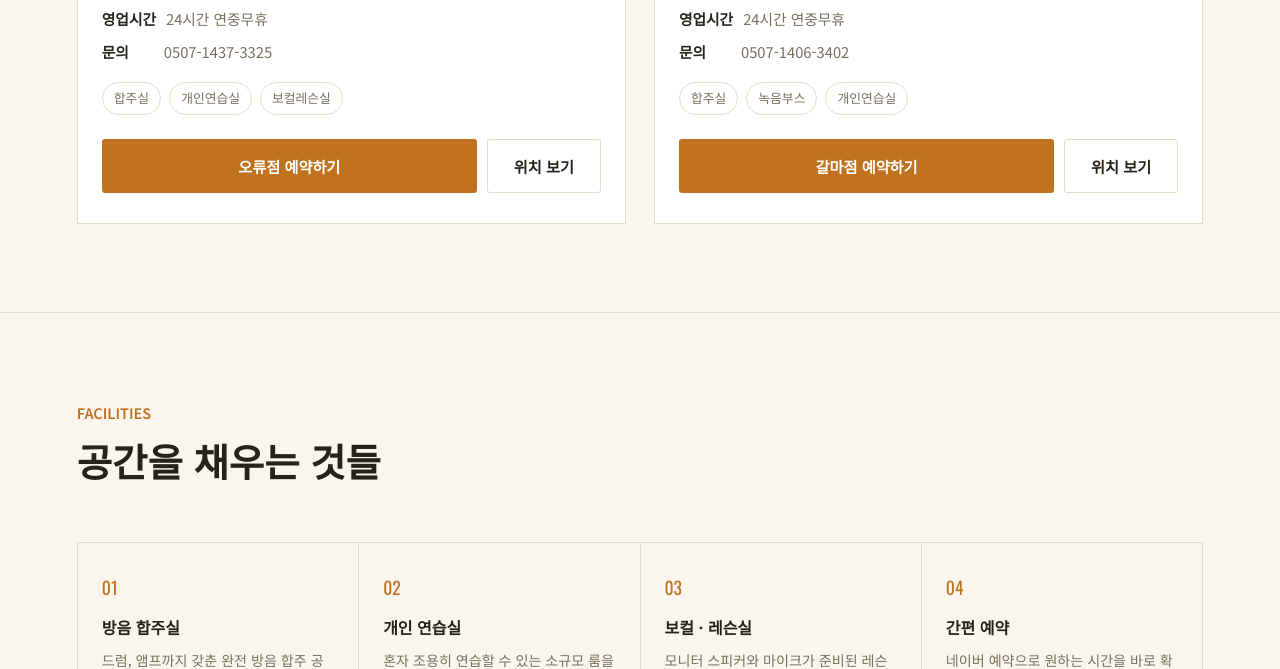
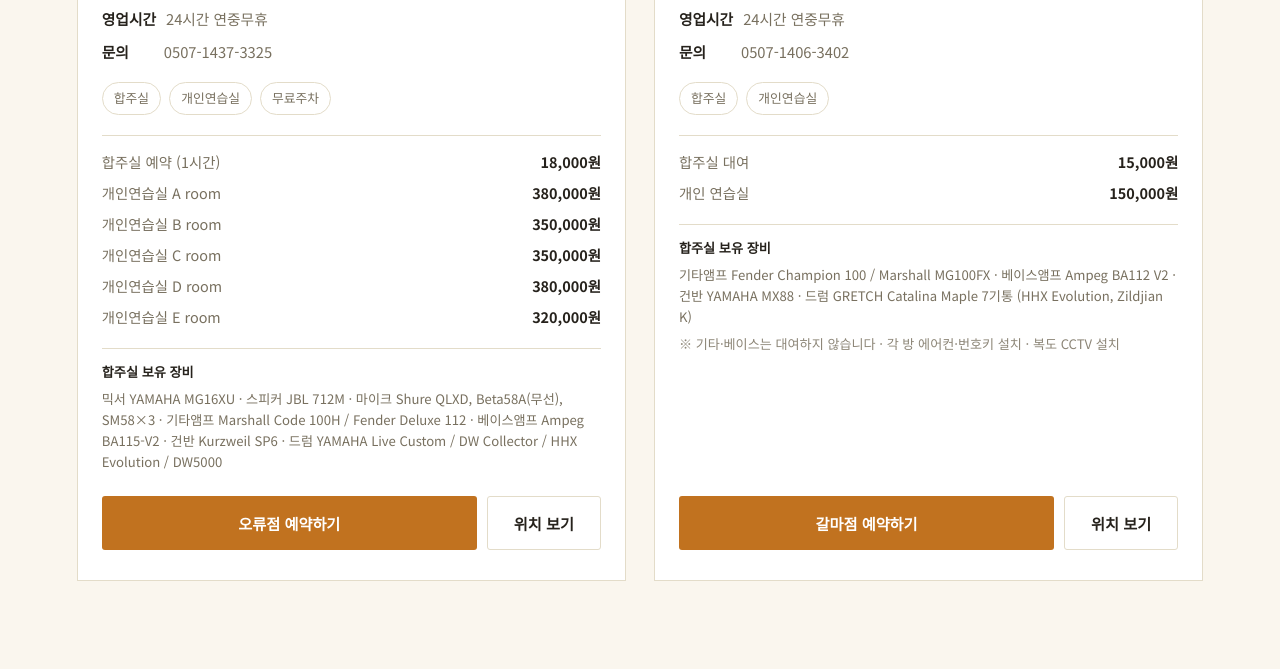
Before and after one commit to dltngus123/smalls-music-studio, a plain HTML site: page index.html in a window 1280 px wide. Shown: the part 2131-2800 px from the top of the page. Drawn offline with nearby package versions, Linux system fonts and the light colour scheme.

Commit message:
Add files via upload

```diff
--- a/index.html
+++ b/index.html
@@ -217,6 +217,27 @@
   .loc-info li{display:flex; gap:10px;}
   .loc-info b{color:var(--ink); min-width:52px; font-weight:600;}
   .loc-rooms{display:flex; flex-wrap:wrap; gap:8px;}
+  .loc-price{
+    display:flex; flex-direction:column; gap:8px;
+    padding-top:14px; margin-top:2px;
+    border-top:1px solid var(--line);
+  }
+  .price-row{
+    display:flex; justify-content:space-between; align-items:baseline;
+    font-size:.9rem;
+  }
+  .price-row span{color:var(--ink-dim);}
+  .price-row b{color:var(--ink); font-weight:700; white-space:nowrap;}
+  .loc-gear{
+    padding-top:12px; margin-top:2px;
+    border-top:1px solid var(--line);
+  }
+  .loc-gear b{
+    display:block; font-size:.82rem; font-weight:600;
+    color:var(--ink); margin-bottom:6px;
+  }
+  .loc-gear p{margin:0; color:var(--ink-dim); font-size:.82rem; line-height:1.6;}
+  .loc-gear-note{margin-top:6px !important; color:var(--ink-dim); opacity:.85;}
   .chip{
     font-size:.8rem; padding:5px 11px; border:1px solid var(--line); color:var(--ink-dim); border-radius:20px;
   }
@@ -274,7 +295,8 @@
       <li><a href="#locations">지점 안내</a></li>
       <li><a href="#facilities">시설</a></li>
       <li><a href="#contact">오시는 길</a></li>
-      <li><a href="https://blog.naver.com/smalls818/224189523728" target="_blank" rel="noopener">블로그</a></li>
+      <li><a href="https://blog.naver.com/smalls818" target="_blank" rel="noopener">블로그</a></li>
+      <li><a href="https://www.instagram.com/smallsmusic/" target="_blank" rel="noopener">인스타그램</a></li>
     </ul>
   </nav>
 </header>
@@ -358,7 +380,19 @@
         <div class="loc-rooms">
           <span class="chip">합주실</span>
           <span class="chip">개인연습실</span>
-          <span class="chip">보컬레슨실</span>
+          <span class="chip">무료주차</span>
+        </div>
+        <div class="loc-price">
+          <div class="price-row"><span>합주실 예약 (1시간)</span><b>18,000원</b></div>
+          <div class="price-row"><span>개인연습실 A room</span><b>380,000원</b></div>
+          <div class="price-row"><span>개인연습실 B room</span><b>350,000원</b></div>
+          <div class="price-row"><span>개인연습실 C room</span><b>350,000원</b></div>
+          <div class="price-row"><span>개인연습실 D room</span><b>380,000원</b></div>
+          <div class="price-row"><span>개인연습실 E room</span><b>320,000원</b></div>
+        </div>
+        <div class="loc-gear">
+          <b>합주실 보유 장비</b>
+          <p>믹서 YAMAHA MG16XU · 스피커 JBL 712M · 마이크 Shure QLXD, Beta58A(무선), SM58×3 · 기타앰프 Marshall Code 100H / Fender Deluxe 112 · 베이스앰프 Ampeg BA115-V2 · 건반 Kurzweil SP6 · 드럼 YAMAHA Live Custom / DW Collector / HHX Evolution / DW5000</p>
         </div>
         <div class="loc-actions">
           <a href="https://map.naver.com/p/entry/place/1135958192?placePath=/ticket" target="_blank" rel="noopener" class="btn btn-reserve">오류점 예약하기</a>
@@ -392,8 +426,16 @@
         </ul>
         <div class="loc-rooms">
           <span class="chip">합주실</span>
-          <span class="chip">녹음부스</span>
           <span class="chip">개인연습실</span>
+        </div>
+        <div class="loc-price">
+          <div class="price-row"><span>합주실 대여</span><b>15,000원</b></div>
+          <div class="price-row"><span>개인 연습실</span><b>150,000원</b></div>
+        </div>
+        <div class="loc-gear">
+          <b>합주실 보유 장비</b>
+          <p>기타앰프 Fender Champion 100 / Marshall MG100FX · 베이스앰프 Ampeg BA112 V2 · 건반 YAMAHA MX88 · 드럼 GRETCH Catalina Maple 7기통 (HHX Evolution, Zildjian K)</p>
+          <p class="loc-gear-note">※ 기타·베이스는 대여하지 않습니다 · 각 방 에어컨·번호키 설치 · 복도 CCTV 설치</p>
         </div>
         <div class="loc-actions">
           <a href="https://map.naver.com/p/entry/place/1007946507?placePath=/ticket" target="_blank" rel="noopener" class="btn btn-reserve">갈마점 예약하기</a>
@@ -445,7 +487,11 @@
 
 <footer>
   <span>SMALLS MUSIC STUDIO · 대전 오류점 · 갈마점</span>
-  <span><a href="https://blog.naver.com/smalls818/224189523728" target="_blank" rel="noopener" style="color:var(--amber); text-decoration:none;">네이버 블로그 바로가기</a></span>
+  <span>
+    <a href="https://blog.naver.com/smalls818" target="_blank" rel="noopener" style="color:var(--amber); text-decoration:none;">네이버 블로그</a>
+    &nbsp;·&nbsp;
+    <a href="https://www.instagram.com/smallsmusic/" target="_blank" rel="noopener" style="color:var(--amber); text-decoration:none;">인스타그램</a>
+  </span>
   <span>© 2026 Smalls Music Studio. All rights reserved.</span>
 </footer>
 
```
